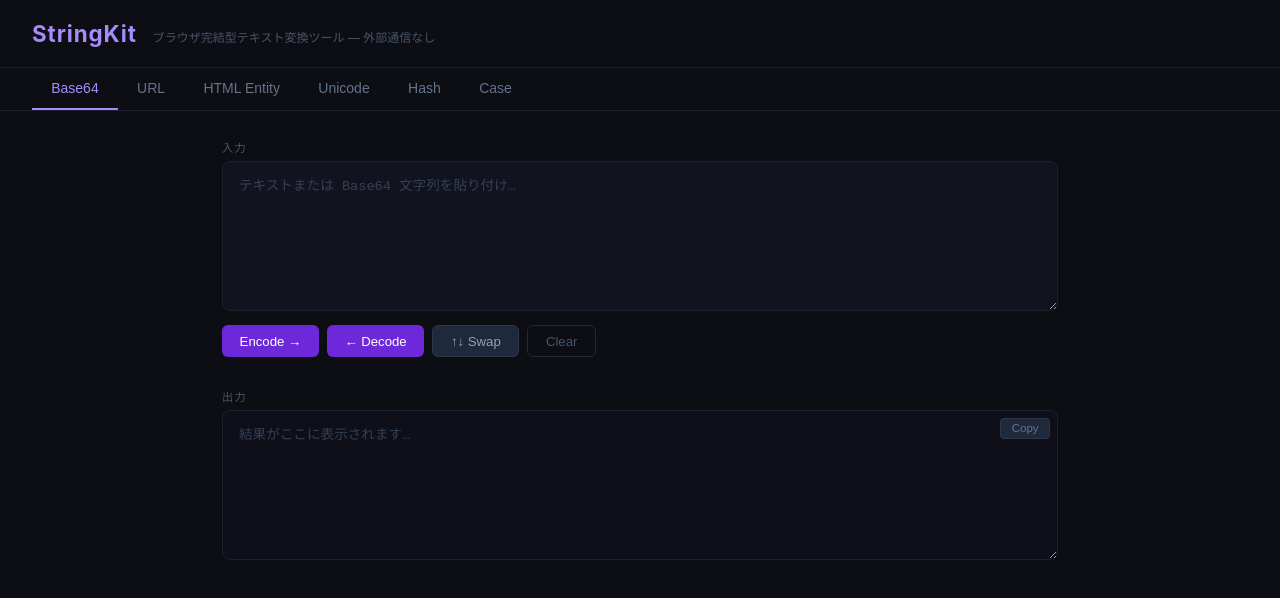
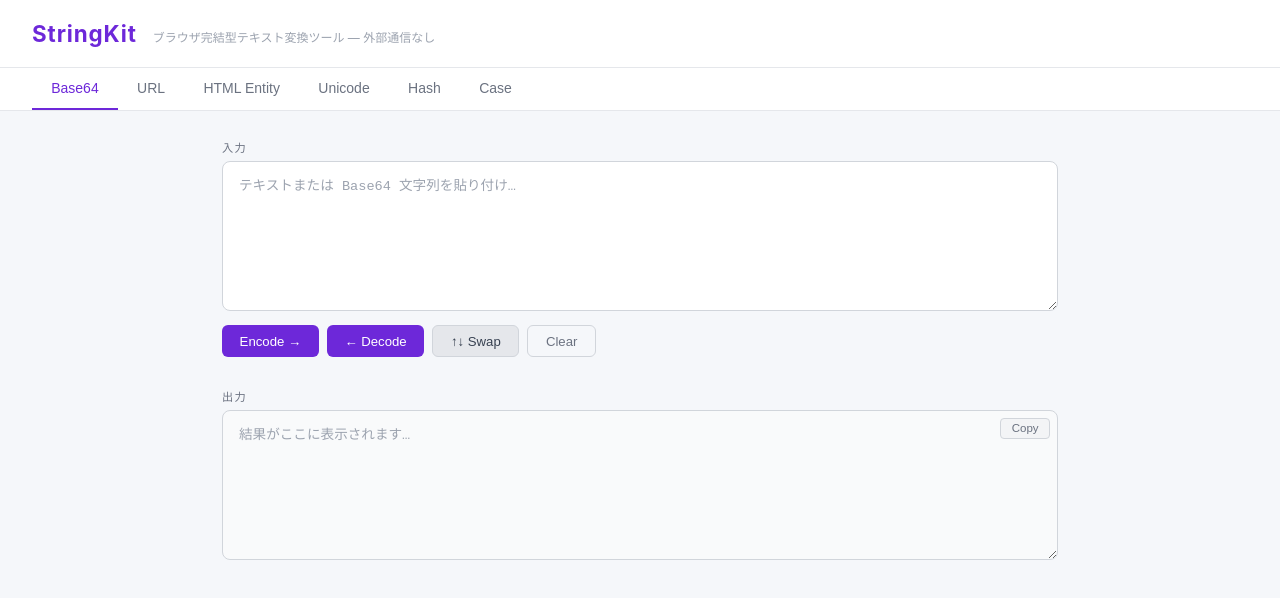
Before and after one commit to sougyo/StringKit, a plain HTML site: page index.html in a window 1280 px wide. Drawn offline with Linux system fonts and the light colour scheme.

Commit message:
Change the background to white.

```diff
--- a/index.html
+++ b/index.html
@@ -9,29 +9,31 @@
 
 body {
   font-family: -apple-system, BlinkMacSystemFont, 'Segoe UI', Roboto, sans-serif;
-  background: #0d0d14;
-  color: #e2e8f0;
+  background: #f5f7fa;
+  color: #1f2937;
   min-height: 100vh;
 }
 
 /* ── Header ── */
 header {
   padding: 1.25rem 2rem;
-  border-bottom: 1px solid #1e1e2e;
+  border-bottom: 1px solid #e5e7eb;
   display: flex;
   align-items: baseline;
   gap: 1rem;
+  background: #ffffff;
 }
-header h1 { font-size: 1.4rem; font-weight: 700; color: #a78bfa; letter-spacing: 0.04em; }
-header p  { font-size: 0.75rem; color: #475569; }
+header h1 { font-size: 1.4rem; font-weight: 700; color: #6d28d9; letter-spacing: 0.04em; }
+header p  { font-size: 0.75rem; color: #9ca3af; }
 
 /* ── Tabs ── */
 .tabs {
   display: flex;
   padding: 0 2rem;
-  border-bottom: 1px solid #1e1e2e;
+  border-bottom: 1px solid #e5e7eb;
   overflow-x: auto;
   scrollbar-width: none;
+  background: #ffffff;
 }
 .tabs::-webkit-scrollbar { display: none; }
 
@@ -40,14 +42,14 @@
   background: none;
   border: none;
   border-bottom: 2px solid transparent;
-  color: #64748b;
+  color: #6b7280;
   cursor: pointer;
   font-size: 0.875rem;
   white-space: nowrap;
   transition: color 0.15s, border-color 0.15s;
 }
-.tab-btn:hover  { color: #cbd5e1; }
-.tab-btn.active { color: #a78bfa; border-bottom-color: #a78bfa; }
+.tab-btn:hover  { color: #374151; }
+.tab-btn.active { color: #6d28d9; border-bottom-color: #6d28d9; }
 
 /* ── Main layout ── */
 main {
@@ -62,7 +64,7 @@
 /* ── Form elements ── */
 .field-label {
   font-size: 0.7rem;
-  color: #475569;
+  color: #6b7280;
   text-transform: uppercase;
   letter-spacing: 0.12em;
   margin-bottom: 0.4rem;
@@ -71,10 +73,10 @@
 textarea {
   width: 100%;
   height: 150px;
-  background: #13131f;
-  border: 1px solid #1e1e2e;
+  background: #ffffff;
+  border: 1px solid #d1d5db;
   border-radius: 8px;
-  color: #e2e8f0;
+  color: #1f2937;
   padding: 0.875rem 1rem;
   font-family: 'Courier New', Courier, monospace;
   font-size: 0.85rem;
@@ -84,8 +86,8 @@
   line-height: 1.6;
 }
 textarea:focus { border-color: #7c3aed; }
-textarea::placeholder { color: #334155; }
-textarea[readonly] { background: #0f0f1a; cursor: default; }
+textarea::placeholder { color: #9ca3af; }
+textarea[readonly] { background: #f9fafb; cursor: default; }
 
 /* ── Button row ── */
 .btn-row {
@@ -121,18 +123,18 @@
 .btn-primary:hover { background: #5b21b6; }
 
 .btn-sub {
-  background: #1e293b;
-  color: #94a3b8;
-  border: 1px solid #2d3748;
+  background: #e5e7eb;
+  color: #374151;
+  border: 1px solid #d1d5db;
 }
-.btn-sub:hover { background: #263345; color: #e2e8f0; }
+.btn-sub:hover { background: #d1d5db; color: #111827; }
 
 .btn-ghost {
   background: transparent;
-  color: #475569;
-  border: 1px solid #1e293b;
+  color: #6b7280;
+  border: 1px solid #d1d5db;
 }
-.btn-ghost:hover { color: #94a3b8; border-color: #334155; }
+.btn-ghost:hover { color: #374151; border-color: #9ca3af; }
 
 /* ── Output wrapper ── */
 .output-wrap { position: relative; }
@@ -142,23 +144,23 @@
   top: 0.5rem;
   right: 0.5rem;
   padding: 0.2rem 0.65rem;
-  background: #1e293b;
-  border: 1px solid #2d3748;
+  background: #f3f4f6;
+  border: 1px solid #d1d5db;
   border-radius: 4px;
-  color: #64748b;
+  color: #6b7280;
   cursor: pointer;
   font-size: 0.72rem;
   transition: color 0.15s, border-color 0.15s;
 }
-.copy-btn:hover         { color: #cbd5e1; }
-.copy-btn.copied        { color: #34d399; border-color: #34d399; }
+.copy-btn:hover         { color: #374151; }
+.copy-btn.copied        { color: #059669; border-color: #059669; }
 
 /* ── Error / note text ── */
-.err-line  { min-height: 1.3em; font-size: 0.78rem; color: #f87171; margin: 0.3rem 0; }
-.note-line { font-size: 0.75rem; color: #475569; margin: 0.35rem 0; }
+.err-line  { min-height: 1.3em; font-size: 0.78rem; color: #dc2626; margin: 0.3rem 0; }
+.note-line { font-size: 0.75rem; color: #9ca3af; margin: 0.35rem 0; }
 
 /* ── Section divider ── */
-.divider { border: none; border-top: 1px solid #1e1e2e; margin: 0.75rem 0; }
+.divider { border: none; border-top: 1px solid #e5e7eb; margin: 0.75rem 0; }
 </style>
 </head>
 <body>
```
